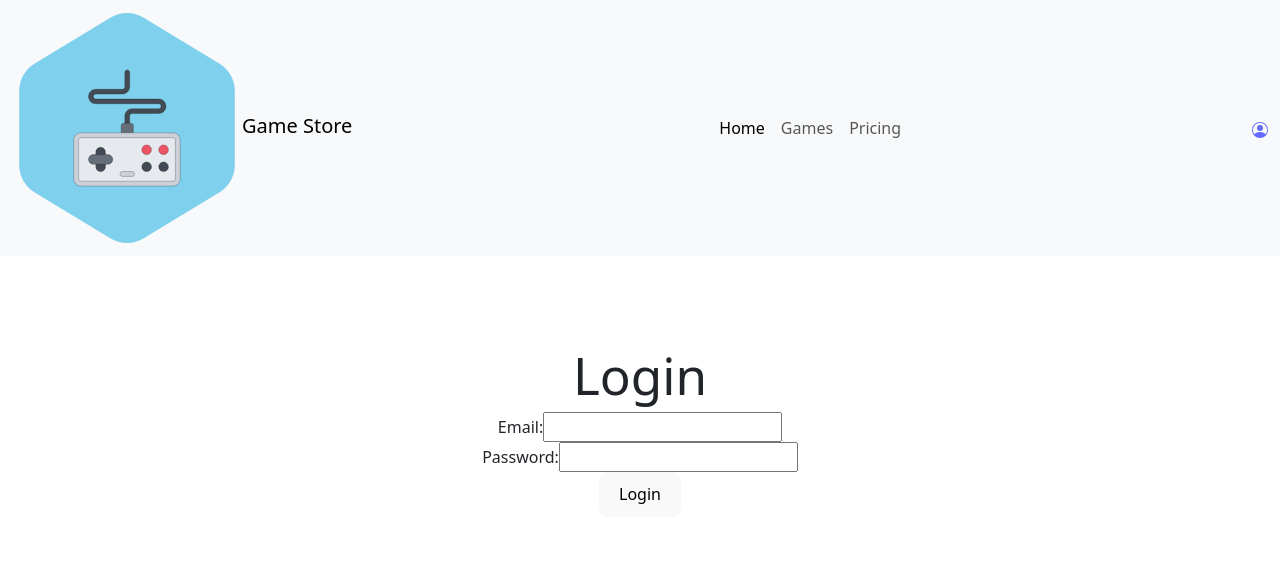
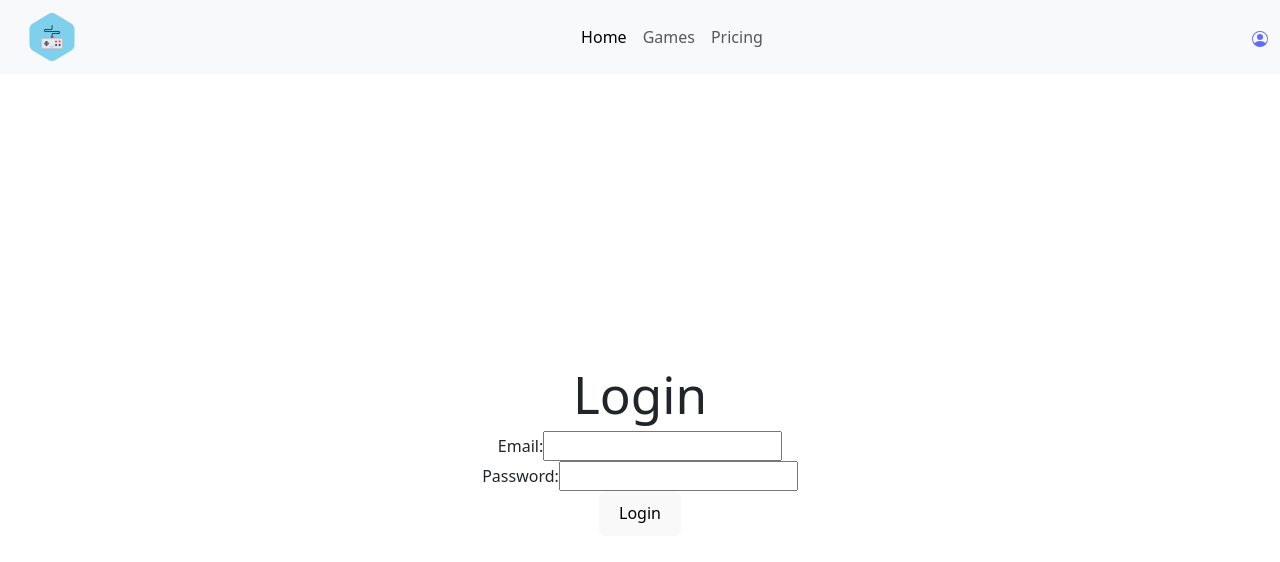
Before and after one commit to k-129/game-store, a React (Vite) app: page /login in a window 1280 px wide. Shown: the top 562 px of the page. Built offline with nearby package versions, Linux system fonts and the light colour scheme; no server answers.

Commit message:
working and almost mvp

```diff
--- a/src/App.css
+++ b/src/App.css
@@ -12,7 +12,7 @@
   margin: 0 auto;
   padding: 0rem;
   text-align: center;
-  margin-top: 5%;
+  margin-top: 8%;
 }
 
 
@@ -60,3 +60,11 @@
   overflow-x: hidden;
 
 }
+
+.brand-icon{
+  max-width: 3rem;
+}
+
+.navbar-brand{
+  margin-left: 1rem;
+}
--- a/src/Components/Navbar/index.jsx
+++ b/src/Components/Navbar/index.jsx
@@ -5,10 +5,9 @@ import GamepadIcon from "../../assets/images/gamepad-svgrepo-com.svg";
 export default function NavBar() {
   return (
     <nav className="navbar fixed-top navbar-expand-lg bg-body-tertiary">
-      <div className="container-fluid">
+      <div className="container-fluid ">
         <Link className="navbar-brand" to="/">
-          <img src={GamepadIcon} alt="Gamepad Icon" className="icon" />
-          Game Store
+          <img src={GamepadIcon} alt="Gamepad Icon" className="brand-icon" />
         </Link>
         <button className="navbar-toggler" type="button" data-bs-toggle="collapse" data-bs-target="#navbarNavDropdown" aria-controls="navbarNavDropdown" aria-expanded="false" aria-label="Toggle navigation">
           <span className="navbar-toggler-icon"></span>
--- a/src/Context/auth.context.jsx
+++ b/src/Context/auth.context.jsx
@@ -31,7 +31,7 @@ function AuthProviderWrapper(props) {
 
     if (storedToken) {
       axios
-        .get(`${process.env.REACT_APP_API_URL}/api/verify`, {
+        .get(`${import.meta.env.REACT_APP_API_URL}/api/verify`, {
           headers: {
             Authorization: `Bearer ${storedToken}`,
           },
```
